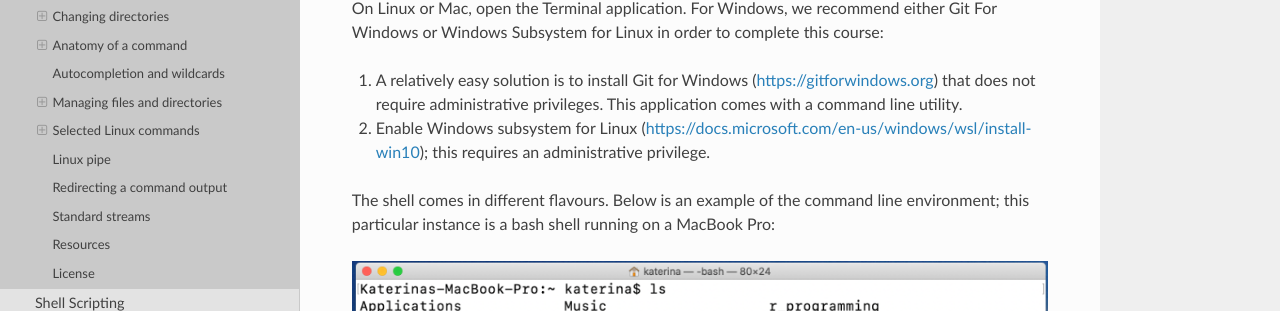
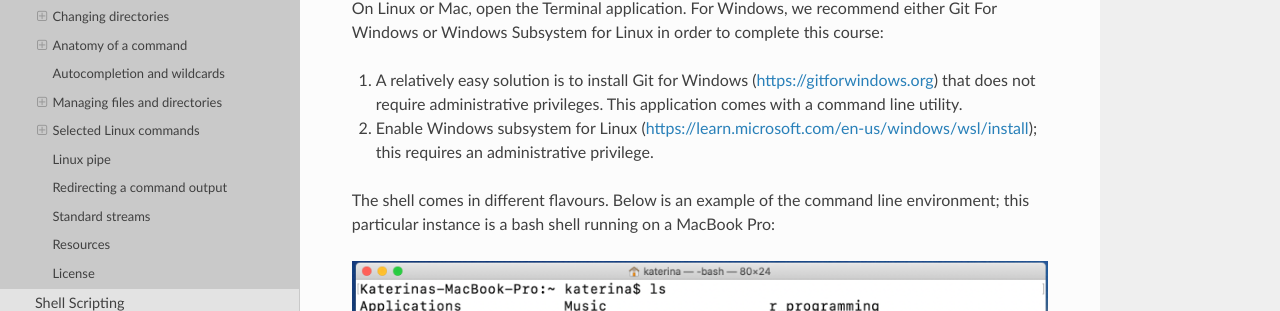
Before and after one commit to ImperialCollegeLondon/icl-rcs-user-guide, an MkDocs documentation site: the page built from docs/support/using-linux/command-line.md, in a window 1280 px wide and 900 px high, scrolled down 442 px. Shown: the part 139-450 px from the top of the window. Built offline with MkDocs 1.6.1, drawn with Linux system fonts in a browser that asks for light colours; nearby versions of some CDN libraries; part of the change alters nothing that is shown.

Commit message:
Chanaged wsl link to a more generic one

```diff
--- a/docs/support/using-linux/command-line.md
+++ b/docs/support/using-linux/command-line.md
@@ -13,7 +13,7 @@ This tutorial gives a brief introduction to the command-line environment. Follow
 On Linux or Mac, open the Terminal application. For Windows, we recommend either Git For Windows or Windows Subsystem for Linux in order to complete this course:
 
 1. A relatively easy solution is to install Git for Windows ([https://gitforwindows.org](https://gitforwindows.org)) that does not require administrative privileges. This application comes with a command line utility.
-1. Enable Windows subsystem for Linux ([https://docs.microsoft.com/en-us/windows/wsl/install-win10](https://docs.microsoft.com/en-us/windows/wsl/install-win10)); this requires an administrative privilege.
+1. Enable Windows subsystem for Linux ([https://learn.microsoft.com/en-us/windows/wsl/install](https://learn.microsoft.com/en-us/windows/wsl/install)); this requires an administrative privilege.
 
 The shell comes in different flavours. Below is an example of the command line environment; this particular instance is a bash shell running on a MacBook Pro:
 
```
